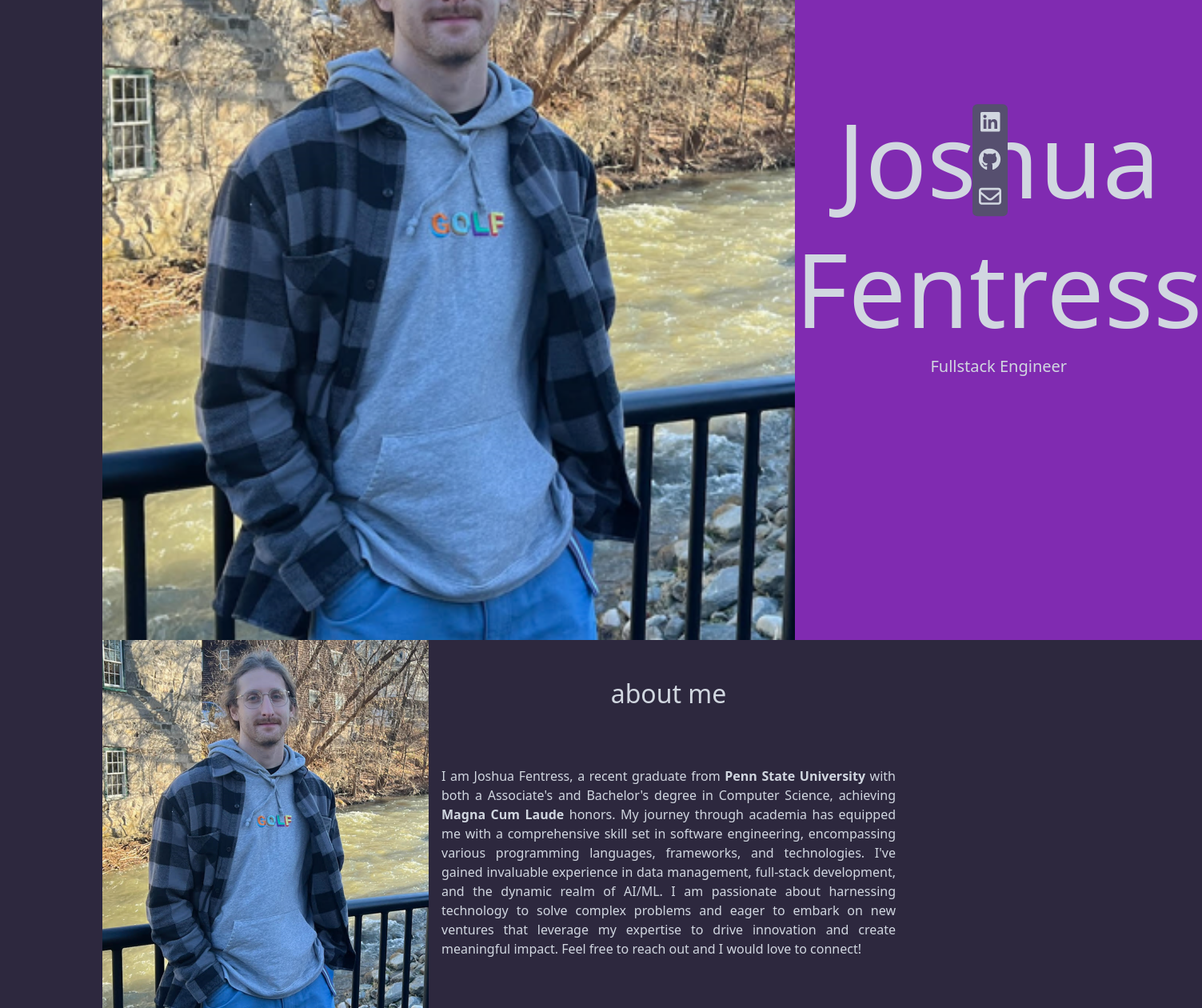
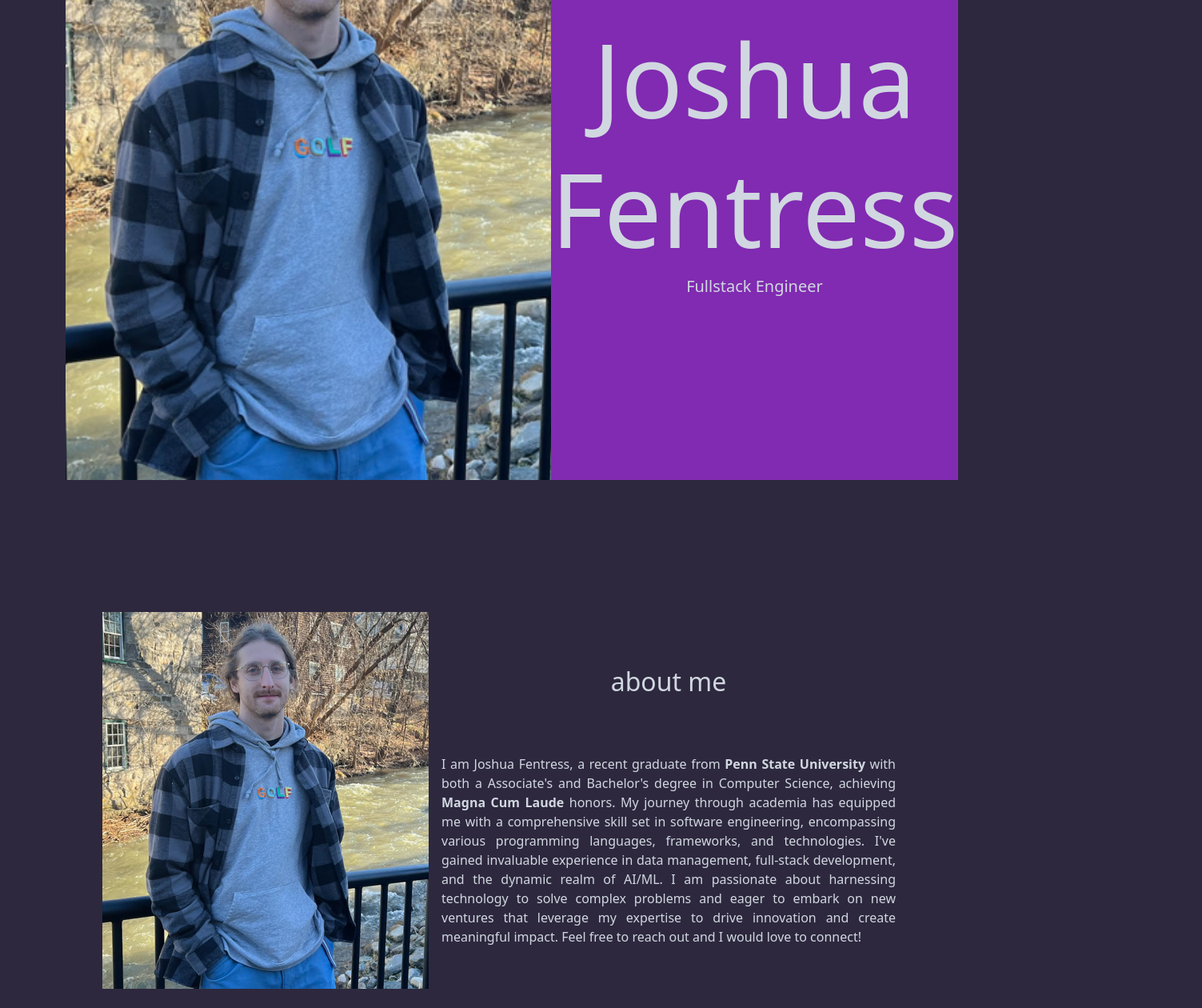
Before and after one commit to JoshFen/ResumeWeb, a React (Vite) app in the folder resume-site/: page / in a window 1280 px wide. Shown: the part 200-1460 px from the top of the page at 80% size, 1503 px wide, since content can reach past the window. Built offline with nearby package versions, Linux system fonts and the light colour scheme.

Commit message:
Animations work

```diff
--- a/resume-site/package.json
+++ b/resume-site/package.json
@@ -15,12 +15,14 @@
     "@fortawesome/free-regular-svg-icons": "^6.4.2",
     "@fortawesome/free-solid-svg-icons": "^6.4.2",
     "@fortawesome/react-fontawesome": "^0.2.0",
+    "aos": "^2.3.4",
     "bootstrap": "^5.3.2",
     "react": "^18.2.0",
     "react-bootstrap": "^2.9.0",
     "react-dom": "^18.2.0"
   },
   "devDependencies": {
+    "@types/aos": "^3.0.7",
     "@types/react": "^18.0.28",
     "@types/react-dom": "^18.0.11",
     "@typescript-eslint/eslint-plugin": "^5.57.1",
--- a/resume-site/src/App.css
+++ b/resume-site/src/App.css
@@ -42,7 +42,7 @@ body {
 /* Styles for all modular containers */
 .cont {
   width: 80%;
-  height: 1000px;
+  height: 100vh;
   margin: auto;
 }
 
@@ -75,6 +75,9 @@ body {
   flex-direction: column;
   justify-content: space-between;
   align-items: center;
+
+  opacity: 1;
+  transition: opacity 0.95s ease-in-out, transform 0.95s ease-in-out;
 }
 
 .custom-icons {
@@ -85,18 +88,37 @@ body {
   color: var(--highlight);
 }
 
+.container {
+  /*height: 100vh;*/
+}
+
 /* Header.tsx styles */
 .header-name {
   background-color: var(--accent);
   display: inline-block;
-  /*transform: rotate(10deg); /* Adjust the degree of rotation as needed
-  z-index: -1;
-  */
+  opacity: 1;
+  transition: opacity 0.95s ease-in-out, transform 0.95s ease-in;
+}
+
+.fade-out {
+  opacity: 0;
+  transform: translateX(120px);
 }
 
 .header-image {
-  height: 100%
+  height: 100vh; /* 100% of the viewport height */
+  width: auto;   /* Automatically adjust the width to maintain aspect ratio */
+  max-width: 100%; /* Ensure the image doesn't exceed the full width of the viewport */
+  object-fit: cover; /* Maintain aspect ratio and cover the entire container */
+
+  transition: opacity 0.5s ease-in-out, transform 0.5s ease-in;
 }
+
+.fade-up {
+  opacity: 0;
+  transform: translateY(-120px);
+}
+
 
 .title-name {
   font-size: 8em;
@@ -117,6 +139,10 @@ body {
 
 .about-headshot {
   min-width: 100%;
+}
+
+.about-animation {
+
 }
 
 /* Contact.tsx stykes */
--- a/resume-site/src/App.tsx
+++ b/resume-site/src/App.tsx
@@ -16,7 +16,7 @@ function App() {
 
   return (
   <div>
-      <NavBar/>
+      {/*<NavBar/>*/}
       <Header/>
       <SocialsTab/>
       <About/>
--- a/resume-site/src/components/About.tsx
+++ b/resume-site/src/components/About.tsx
@@ -1,13 +1,21 @@
 import { Container, Row, Col } from "react-bootstrap";
+import React, {useEffect} from "react";
+
+import AOS from "aos";
+import "aos/dist/aos.css"
+
 
 export default function About() {
+    useEffect(() => {
+        AOS.init({duration: 2000})
+    }, []);
 
     return (
-        <div className="d-flex flex-row justify-content-xxl-evenly about-me-cont cont">
+        <div className="d-flex flex-row justify-content-xxl-evenly align-items-center about-me-cont cont">
                 <div className="image-cont">
                     <img className="about-headshot" src="src/assets/Photo_1.png" alt="professional-headshot"/>
                 </div>
-            <div className="d-flex flex-column">
+            <div className="d-flex flex-column about-animtion" data-aos="fade-up">
             <h2 className="p-5 about-me-header head-text">about me</h2>
                     <div className="about-text-cont">
                         <p className="p-3 about-body">I am Joshua Fentress, a recent graduate from <b>Penn State University</b> with
--- a/resume-site/src/components/Header.tsx
+++ b/resume-site/src/components/Header.tsx
@@ -1,13 +1,35 @@
 import { Container } from "react-bootstrap"
+import { useEffect, useState } from "react";
+
+import AOS from "aos";
+import "aos/dist/aos.css"
 
 function Header() {
+    const [scrollPosition, setScrollPosition] = useState(0);
+
+    useEffect(() => {
+        const handleScroll = () => {
+            setScrollPosition(window.scrollY);
+        };
+
+        window.addEventListener('scroll', handleScroll);
+
+        return () => {
+            window.removeEventListener('scroll', handleScroll);
+        };
+    }, []);
+
+    useEffect(() => {
+        AOS.init({duration: 2000})
+    }, []);
+
 
     return (
-    <div className="d-flex flex-row header-cont cont">
-        <div className="image-cont">
+    <div className="d-flex flex-row container">
+        <div className="image-cont" data-aos="fade-up">
             <img className="header-image" src="src/assets/Photo_1.png" alt="professional-headshot"/>
         </div>
-        <div className="d-flex flex-column justify-content-center header-name">
+        <div className={`d-flex flex-column justify-content-center header-name ${scrollPosition >  200 ? 'fade-out' : ''}`}>
             <h1 className="rounded-2 title-name">Joshua</h1>
             <h1 className="rounded-2 title-name">Fentress</h1>
             <h5 id="header-desc">Fullstack Engineer</h5>
--- a/resume-site/src/components/SocialsTab.tsx
+++ b/resume-site/src/components/SocialsTab.tsx
@@ -2,10 +2,26 @@ import { FontAwesomeIcon } from '@fortawesome/react-fontawesome';
 import { faLinkedin, faGithub} from '@fortawesome/free-brands-svg-icons';
 import { faEnvelope } from '@fortawesome/free-regular-svg-icons';
 
+import { useEffect, useState } from "react";
+
 export default function SocialsTab() {
 
+    const [scrollPosition, setScrollPosition] = useState(0);
+
+    useEffect(() => {
+        const handleScroll = () => {
+            setScrollPosition(window.scrollY);
+        };
+
+        window.addEventListener('scroll', handleScroll);
+
+        return () => {
+            window.removeEventListener('scroll', handleScroll);
+        };
+    }, []);
+
     return (
-        <div className='rounded-2 right-hovering-div'>
+        <div className={`rounded-2 right-hovering-div ${scrollPosition < 100 ? 'fade-out' : ''}`}>
             <ul className='list-unstyled mb-auto'>
                 <li> <a href="https://www.linkedin.com/in/joshuafentress/" target='_blank'> <FontAwesomeIcon className='fs-3 m-2 custom-icons' icon={faLinkedin}/> </a> </li>
                 <li> <a href="https://github.com/JoshFen" target='_blank'> <FontAwesomeIcon className='fs-3 m-2 custom-icons' icon={faGithub}/> </a> </li>
```
Also changed, not shown: 1 other file (tests, documents, lock files or other folders).
